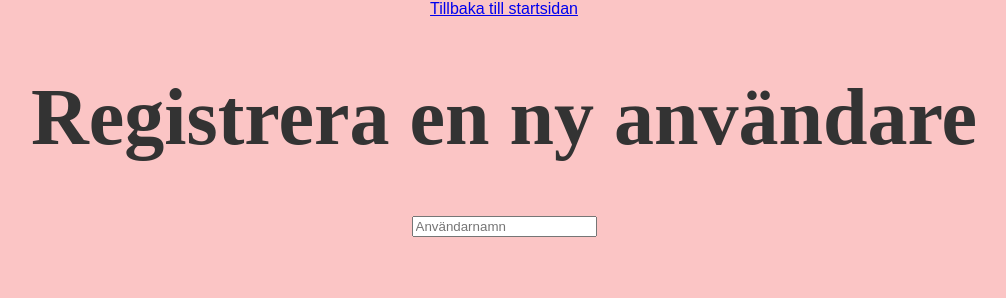
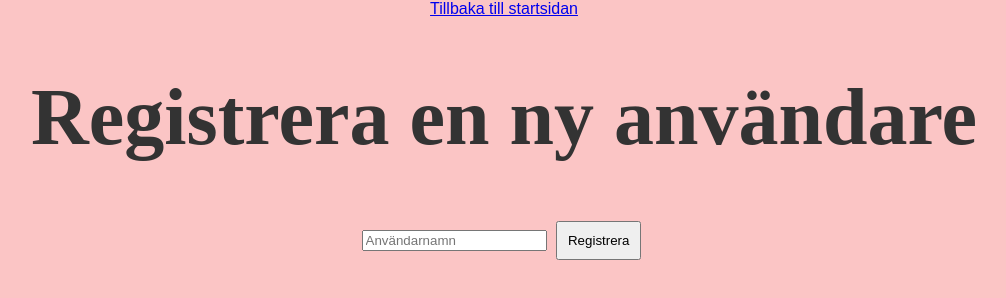
Before and after one commit to SaraSorlin/TreiRad, a plain HTML site: page registrera.html in a window 1280 px wide. Shown: the whole page, without its empty margins (136-1142 px from the left). Drawn offline with Linux system fonts and the light colour scheme; a web font is replaced by a local one.

Commit message:
funktion registrera användare

```diff
--- a/registrera.html
+++ b/registrera.html
@@ -10,7 +10,8 @@
 <body id="registration-section">
   <a href="index.html" class="back-link">Tillbaka till startsidan</a>
   <h1>Registrera en ny användare</h1>
-  <input type="text" id="newPlayer" placeholder="Användarnamn">
+  <input type="text" id="newPlayer" autocomplete="off" placeholder="Användarnamn">
+  <button id="registerBtn" onclick="registerUser()">Registrera</button>
   <div id="registrationMessage"></div>
   <script src="script.js"></script>
 </body>
```
